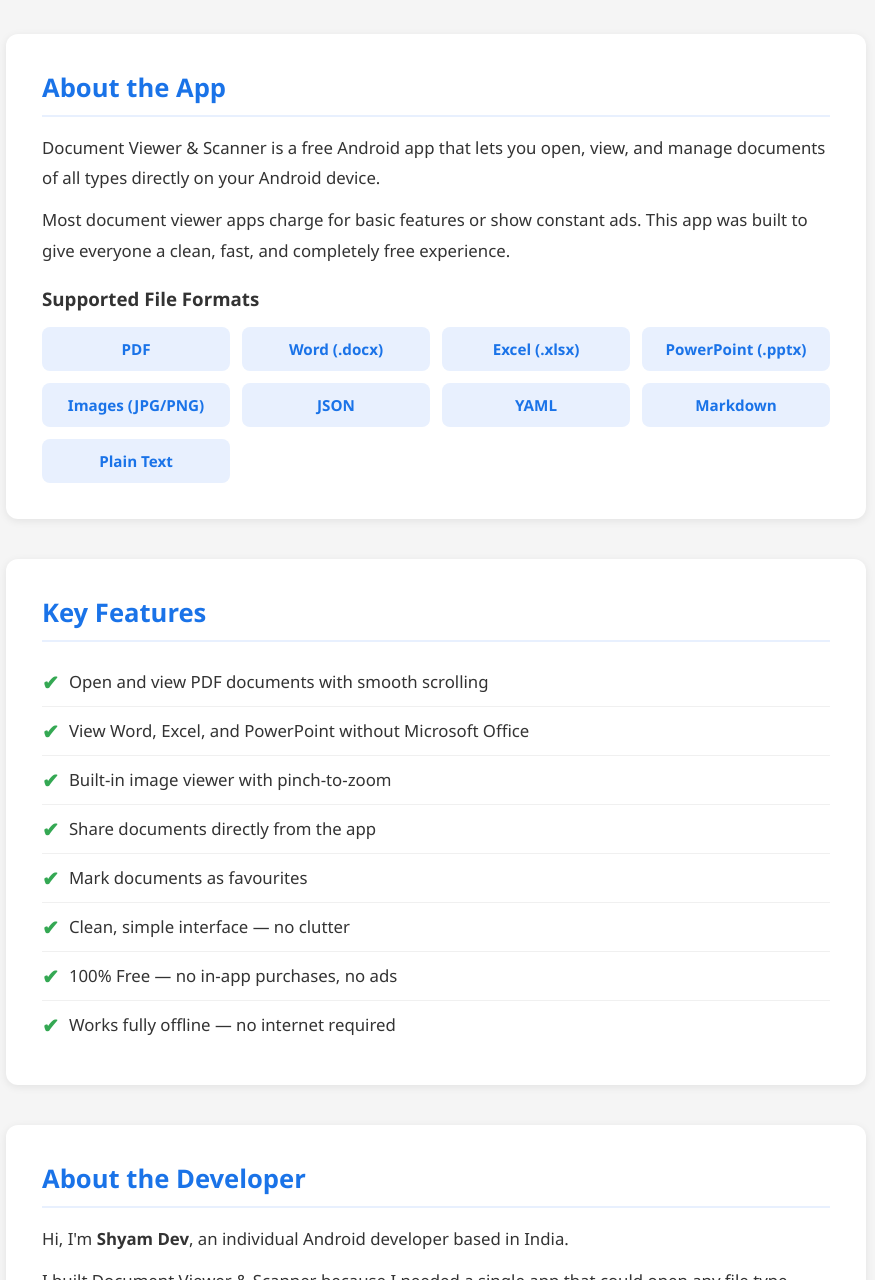
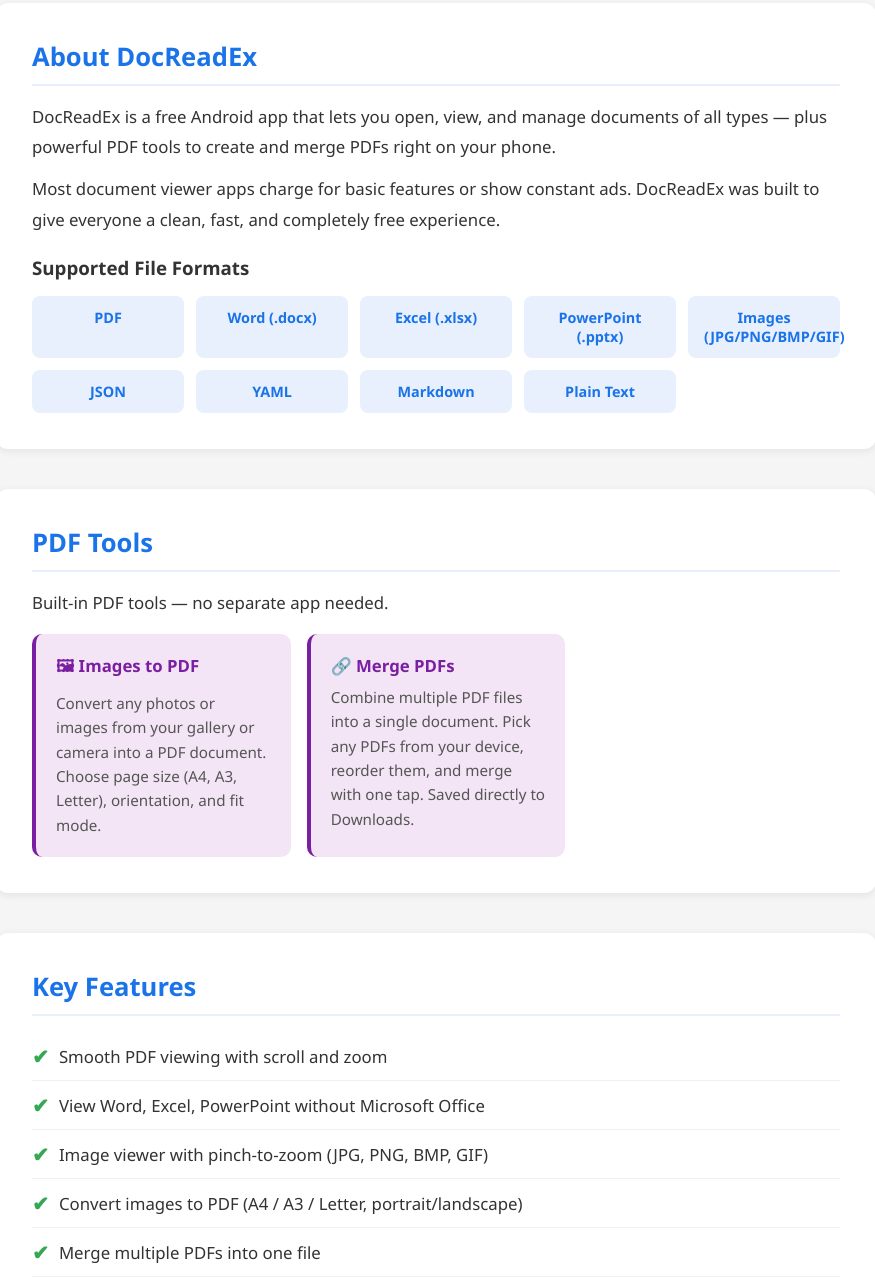
Before and after one commit to docreadex/site, a plain HTML site: page index.html in a window 1280 px wide. Shown: the part 340-1620 px from the top of the page, without its empty margins (204-1079 px from the left). Drawn offline with Linux system fonts and the light colour scheme.

Commit message:
Update index.html

```diff
--- a/index.html
+++ b/index.html
@@ -3,146 +3,103 @@
 <head>
   <meta charset="UTF-8" />
   <meta name="viewport" content="width=device-width, initial-scale=1.0"/>
-  <title>Document Viewer & Scanner</title>
+  <title>DocReadEx - Document Viewer & PDF Tools</title>
   <style>
     * { margin: 0; padding: 0; box-sizing: border-box; }
-
-    body {
-      font-family: 'Segoe UI', Arial, sans-serif;
-      background: #f5f5f5;
-      color: #333;
-    }
+    body { font-family: 'Segoe UI', Arial, sans-serif; background: #f5f5f5; color: #333; }
 
     header {
       background: linear-gradient(135deg, #1a73e8, #0d47a1);
-      color: white;
-      text-align: center;
-      padding: 60px 20px;
+      color: white; text-align: center; padding: 60px 20px;
     }
-
     header h1 { font-size: 2.5em; margin-bottom: 12px; }
-    header p  { font-size: 1.2em; opacity: 0.9; max-width: 600px; margin: 0 auto 8px; }
-
+    header p  { font-size: 1.15em; opacity: 0.9; max-width: 620px; margin: 0 auto 8px; }
     .badge {
-      display: inline-block;
-      background: #fff;
-      color: #1a73e8;
-      font-weight: bold;
-      border-radius: 20px;
-      padding: 6px 18px;
-      margin-top: 18px;
-      font-size: 0.95em;
+      display: inline-block; background: #fff; color: #1a73e8;
+      font-weight: bold; border-radius: 20px; padding: 6px 18px;
+      margin-top: 18px; font-size: 0.95em;
     }
 
     section {
-      max-width: 860px;
-      margin: 40px auto;
-      background: white;
-      border-radius: 12px;
-      padding: 36px;
+      max-width: 880px; margin: 40px auto; background: white;
+      border-radius: 12px; padding: 36px;
       box-shadow: 0 2px 8px rgba(0,0,0,0.08);
     }
-
     section h2 {
-      font-size: 1.6em;
-      color: #1a73e8;
-      margin-bottom: 16px;
-      border-bottom: 2px solid #e8f0fe;
-      padding-bottom: 10px;
+      font-size: 1.6em; color: #1a73e8; margin-bottom: 16px;
+      border-bottom: 2px solid #e8f0fe; padding-bottom: 10px;
     }
-
     section p { line-height: 1.8; margin-bottom: 12px; font-size: 1.05em; }
 
     .formats-grid {
-      display: grid;
-      grid-template-columns: repeat(auto-fill, minmax(160px, 1fr));
-      gap: 12px;
-      margin-top: 16px;
+      display: grid; grid-template-columns: repeat(auto-fill, minmax(150px, 1fr));
+      gap: 12px; margin-top: 16px;
+    }
+    .format-card {
+      background: #e8f0fe; border-radius: 8px; padding: 12px 16px;
+      text-align: center; font-weight: 600; color: #1a73e8; font-size: 0.9em;
     }
 
-    .format-card {
-      background: #e8f0fe;
-      border-radius: 8px;
-      padding: 12px 16px;
-      text-align: center;
-      font-weight: 600;
-      color: #1a73e8;
-      font-size: 0.95em;
+    .tools-grid {
+      display: grid; grid-template-columns: repeat(auto-fill, minmax(220px, 1fr));
+      gap: 16px; margin-top: 16px;
     }
+    .tool-card {
+      background: #f3e5f5; border-radius: 10px; padding: 20px;
+      border-left: 4px solid #7b1fa2;
+    }
+    .tool-card h3 { color: #7b1fa2; margin-bottom: 8px; font-size: 1.05em; }
+    .tool-card p  { font-size: 0.95em; color: #555; line-height: 1.6; margin: 0; }
 
-    .features-list {
-      list-style: none;
-      padding: 0;
-      margin-top: 10px;
+    .features-list { list-style: none; padding: 0; margin-top: 10px; }
+    .features-list li {
+      padding: 10px 0; border-bottom: 1px solid #f0f0f0;
+      font-size: 1.05em; display: flex; align-items: center; gap: 10px;
     }
-
-    .features-list li {
-      padding: 10px 0;
-      border-bottom: 1px solid #f0f0f0;
-      font-size: 1.05em;
-      display: flex;
-      align-items: center;
-      gap: 10px;
-    }
-
     .features-list li:last-child { border-bottom: none; }
-
     .check { color: #34a853; font-size: 1.2em; font-weight: bold; }
 
     .privacy-box {
-      background: #f0faf4;
-      border-left: 4px solid #34a853;
-      border-radius: 8px;
-      padding: 20px;
-      margin-top: 12px;
+      background: #f0faf4; border-left: 4px solid #34a853;
+      border-radius: 8px; padding: 20px; margin-top: 12px;
     }
-
     .privacy-box p { margin-bottom: 6px; }
 
-    .contact-link {
-      color: #1a73e8;
-      text-decoration: none;
-      font-weight: 600;
-    }
-
+    .contact-link { color: #1a73e8; text-decoration: none; font-weight: 600; }
     .contact-link:hover { text-decoration: underline; }
 
-    footer {
-      text-align: center;
-      padding: 30px;
-      color: #888;
-      font-size: 0.9em;
-    }
+    footer { text-align: center; padding: 30px; color: #888; font-size: 0.9em; }
   </style>
 </head>
 <body>
 
 <!-- HERO -->
 <header>
-  <h1>Document Viewer & Scanner</h1>
-  <p>A free, powerful document viewer for Android supporting all major file formats.</p>
-  <p>No subscriptions. No ads. No limits.</p>
+  <h1>DocReadEx</h1>
+  <p>Free all-in-one Document Viewer & PDF Tools for Android.</p>
+  <p>View any file. Create PDFs. Merge PDFs. No ads. No limits.</p>
   <span class="badge">Free Android App</span>
 </header>
 
 <!-- ABOUT -->
 <section>
-  <h2>About the App</h2>
+  <h2>About DocReadEx</h2>
   <p>
-    Document Viewer & Scanner is a free Android app that lets you open, view,
-    and manage documents of all types directly on your Android device.
+    DocReadEx is a free Android app that lets you open, view, and manage documents
+    of all types — plus powerful PDF tools to create and merge PDFs right on your phone.
   </p>
   <p>
-    Most document viewer apps charge for basic features or show constant ads.
-    This app was built to give everyone a clean, fast, and completely free experience.
+    Most document viewer apps charge for basic features or show constant ads. DocReadEx
+    was built to give everyone a clean, fast, and completely free experience.
   </p>
+
   <h3 style="margin:20px 0 10px; color:#333;">Supported File Formats</h3>
   <div class="formats-grid">
     <div class="format-card">PDF</div>
     <div class="format-card">Word (.docx)</div>
     <div class="format-card">Excel (.xlsx)</div>
     <div class="format-card">PowerPoint (.pptx)</div>
-    <div class="format-card">Images (JPG/PNG)</div>
+    <div class="format-card">Images (JPG/PNG/BMP/GIF)</div>
     <div class="format-card">JSON</div>
     <div class="format-card">YAML</div>
     <div class="format-card">Markdown</div>
@@ -150,56 +107,73 @@
   </div>
 </section>
 
+<!-- PDF TOOLS -->
+<section>
+  <h2>PDF Tools</h2>
+  <p>Built-in PDF tools — no separate app needed.</p>
+  <div class="tools-grid">
+    <div class="tool-card">
+      <h3>🖼 Images to PDF</h3>
+      <p>Convert any photos or images from your gallery or camera into a PDF document. Choose page size (A4, A3, Letter), orientation, and fit mode.</p>
+    </div>
+    <div class="tool-card">
+      <h3>🔗 Merge PDFs</h3>
+      <p>Combine multiple PDF files into a single document. Pick any PDFs from your device, reorder them, and merge with one tap. Saved directly to Downloads.</p>
+    </div>
+  </div>
+</section>
+
 <!-- FEATURES -->
 <section>
   <h2>Key Features</h2>
   <ul class="features-list">
-    <li><span class="check">✔</span> Open and view PDF documents with smooth scrolling</li>
-    <li><span class="check">✔</span> View Word, Excel, and PowerPoint without Microsoft Office</li>
-    <li><span class="check">✔</span> Built-in image viewer with pinch-to-zoom</li>
+    <li><span class="check">✔</span> Smooth PDF viewing with scroll and zoom</li>
+    <li><span class="check">✔</span> View Word, Excel, PowerPoint without Microsoft Office</li>
+    <li><span class="check">✔</span> Image viewer with pinch-to-zoom (JPG, PNG, BMP, GIF)</li>
+    <li><span class="check">✔</span> Convert images to PDF (A4 / A3 / Letter, portrait/landscape)</li>
+    <li><span class="check">✔</span> Merge multiple PDFs into one file</li>
     <li><span class="check">✔</span> Share documents directly from the app</li>
-    <li><span class="check">✔</span> Mark documents as favourites</li>
+    <li><span class="check">✔</span> Recent files — quickly reopen documents</li>
+    <li><span class="check">✔</span> Mark favourite documents for quick access</li>
+    <li><span class="check">✔</span> Open files from other apps (share/intent support)</li>
     <li><span class="check">✔</span> Clean, simple interface — no clutter</li>
-    <li><span class="check">✔</span> 100% Free — no in-app purchases, no ads</li>
     <li><span class="check">✔</span> Works fully offline — no internet required</li>
+    <li><span class="check">✔</span> 100% Free — no ads, no subscriptions, no in-app purchases</li>
   </ul>
 </section>
 
-<!-- ABOUT DEVELOPER -->
+<!-- DEVELOPER -->
 <section>
   <h2>About the Developer</h2>
   <p>
-    Hi, I'm <strong>Shyam Dev</strong>, an individual Android developer based in India.
+    Hi, I'm <strong>Ghanshyam Dhanore</strong>, an individual Android developer based in India.
   </p>
   <p>
-    I built Document Viewer & Scanner because I needed a single app that could open
-    any file type without paying for a subscription. Since no free app offered all
-    these features together, I built one myself using Flutter.
+    I built DocReadEx because I needed a single app that could open any file type,
+    create PDFs from images, and merge PDFs — all for free. Since no free app offered
+    all these features together, I built one myself using Flutter.
   </p>
-  <p>
-    This is my first published Android app. I hope it helps as many people as it has helped me.
-  </p>
-  <p>Contact: <a class="contact-link" href="mailto:shyam.apps.dev@gmail.com">shyam.apps.dev@gmail.com</a></p>
+  <p>Contact: <a class="contact-link" href="mailto:ghanshyam.dhanore@gmail.com">ghanshyam.dhanore@gmail.com</a></p>
 </section>
 
-<!-- PRIVACY POLICY -->
-<section>
+<!-- PRIVACY -->
+<section id="privacy-policy">
   <h2>Privacy Policy</h2>
   <div class="privacy-box">
-    <p>Document Viewer & Scanner does <strong>not</strong> collect, store, or share any personal data.</p>
+    <p>DocReadEx does <strong>not</strong> collect, store, or share any personal data.</p>
     <p>✔ No account required</p>
-    <p>✔ No internet access needed</p>
+    <p>✔ No internet access needed to use the app</p>
     <p>✔ All files stay only on your device</p>
     <p>✔ No analytics, no tracking, no ads</p>
+    <p>✔ Camera permission used only for document scanning — no images uploaded</p>
   </div>
   <p style="margin-top:16px;">
-    For any questions, contact:
-    <a class="contact-link" href="mailto:shyam.apps.dev@gmail.com">shyam.apps.dev@gmail.com</a>
+    Questions? Contact: <a class="contact-link" href="mailto:ghanshyam.dhanore@gmail.com">ghanshyam.dhanore@gmail.com</a>
   </p>
 </section>
 
 <footer>
-  &copy; 2026 DocReadEx · Document Viewer & Scanner · All rights reserved.
+  &copy; 2026 Ghanshyam Dhanore · DocReadEx · All rights reserved.
 </footer>
 
 </body>
```
